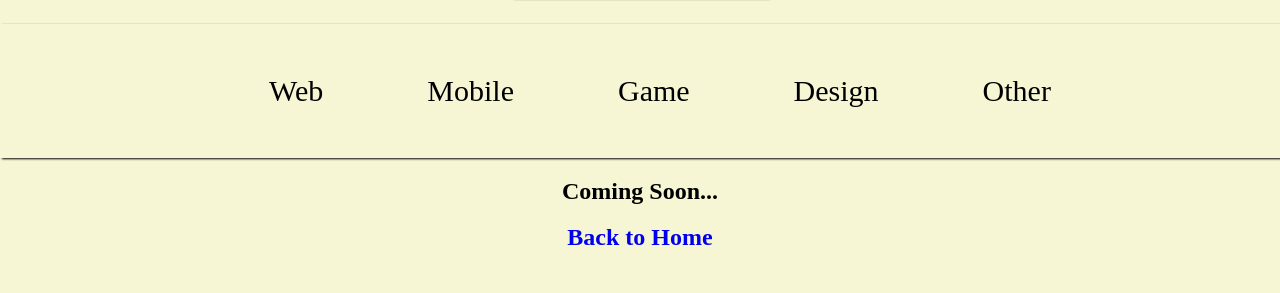
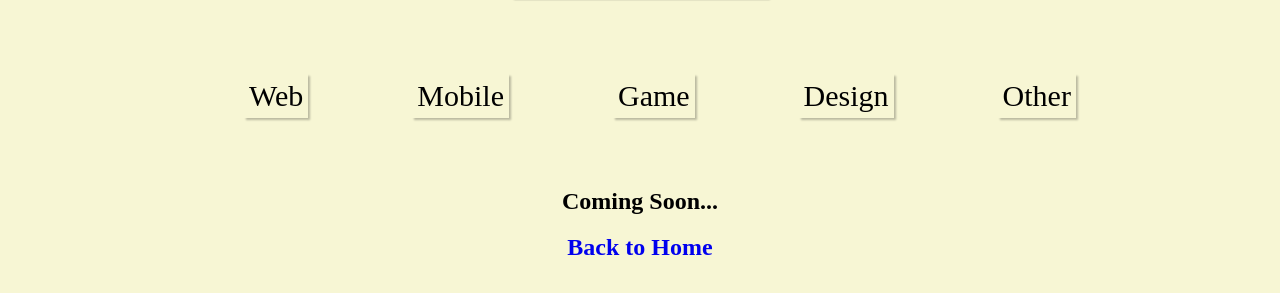
Before and after one commit to Scarletto-Studio/Scarletto-Portfolio, a website: page portfolio.html in a window 1280 px wide. Shown: the part 77-370 px from the top of the page. Drawn offline with nearby package versions, Linux system fonts and the light colour scheme; files whose address does not match are found by name.

Commit message:
Style Nav on Portfolio and Edit Link Route to Portfolio.

```diff
--- a/assets/css/portfolio.css
+++ b/assets/css/portfolio.css
@@ -21,15 +21,6 @@ body {
     color: rgb(68, 68, 68);
 }
 
-.navbar {
-    display: block;
-    position: relative;
-    margin-right: auto;
-    margin-left: auto;
-    padding-bottom: -50%;
-    box-shadow: 2px 1px 2px rgb(0,0,.25);
-}
-
 .navbar > ul {
     position: relative;
     text-align: center;
@@ -42,4 +33,25 @@ body {
     text-align: center;
     margin: 50px;
     text-decoration: none;
+    cursor: pointer;
 }
+
+.game,
+.web,
+.mobile,
+.design,
+.other {
+    padding: 5px;
+    background: rgb(247,246,212);
+    transition: 0.5s;
+    box-shadow: 2px 2px 2px rgb(0,0,0,0.25);
+}
+
+.game:hover,
+.web:hover,
+.mobile:hover,
+.design:hover,
+.other:hover {
+    background: rgb(250, 247, 151);
+    box-shadow: 3px 3px 3px rgb(0,0,0,0.25);
+}
--- a/portfolio.html
+++ b/portfolio.html
@@ -14,11 +14,11 @@
     </div>
     <div class="navbar">
         <ul>
-            <li>Web</li>
-            <li>Mobile</li>
-            <li>Game</li>
-            <li>Design</li>
-            <li>Other</li>
+            <li class="web">Web</li>
+            <li class="mobile">Mobile</li>
+            <li class="game">Game</li>
+            <li class="design">Design</li>
+            <li class="other">Other</li>
         </ul>
     </div>
     <div class="content" style="text-align: center; font-family: 'Bauhaus 93';">
```
Also changed, not shown: index.html (+1 -1 lines).
